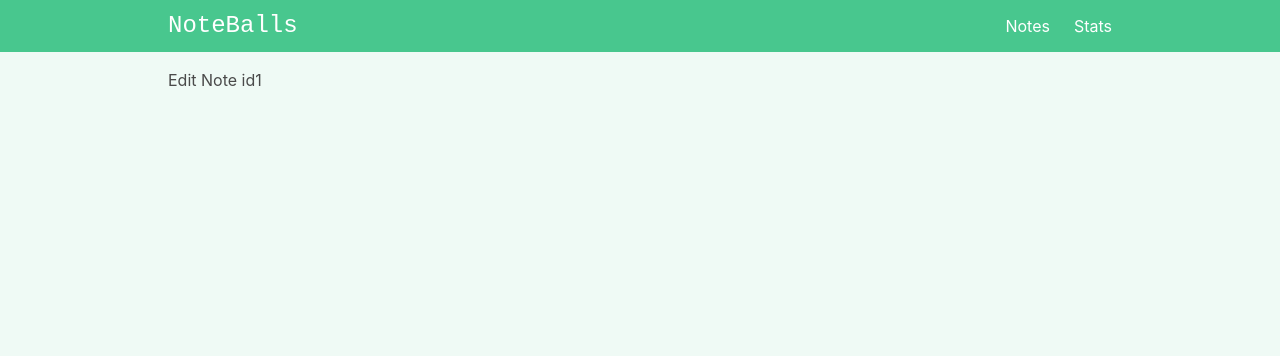
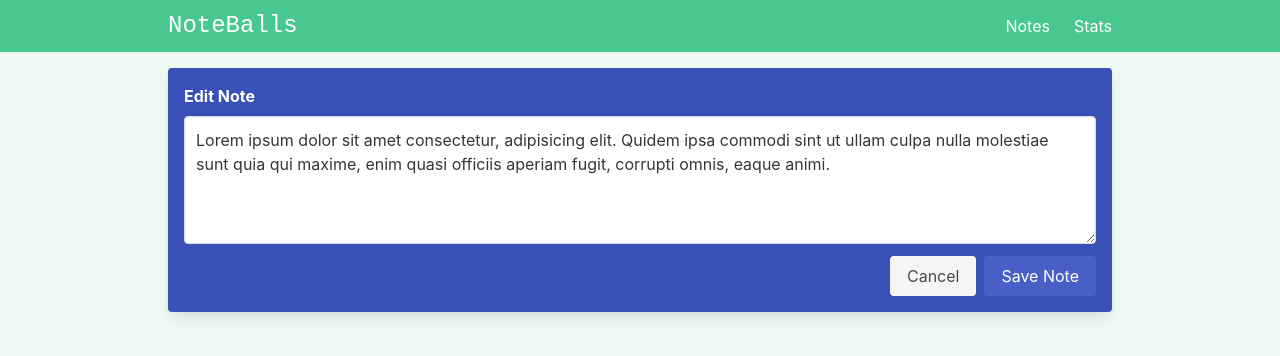
Before and after one commit to BOBKOVSERGEY/noteballs-vue, a Vue app: page /edit-note/id1 in a window 1280 px wide. Shown: the top 356 px of the page. Built offline with nearby package versions, Linux system fonts and the light colour scheme.

Commit message:
Edit Note

```diff
--- a/src/components/Layout/Navbar.vue
+++ b/src/components/Layout/Navbar.vue
@@ -11,9 +11,9 @@
       aria-label="main navigation">
     <div class="container is-max-desktop px-2">
       <div class="navbar-brand">
-        <a class="navbar-item is-size-4 is-family-monospace"  href="/">
+        <RouterLink class="navbar-item is-size-4 is-family-monospace"  :to="{name: 'Notes'}">
           NoteBalls
-        </a>
+        </RouterLink>
 
         <a
             @click.prevent="showMobileNav = !showMobileNav"
--- a/src/components/Notes/AddEditNote.vue
+++ b/src/components/Notes/AddEditNote.vue
@@ -1,18 +1,52 @@
 <script setup>
-  const modelValue = defineModel();
+  import {ref} from "vue";
+
+  const modelValue = defineModel({
+    required: true
+  });
+
+  const props = defineProps({
+    bgColor: {
+      type: String,
+      default: 'success'
+    },
+    placeholder: {
+      type: String,
+      default: 'Type something...'
+    },
+    label: {
+      type: String
+    }
+  });
+
+  const textAreaRef = ref(null);
+
+  const focusTextarea = () => {
+    textAreaRef.value.focus()
+  }
+
+  defineExpose({
+    focusTextarea
+  })
 
 </script>
 
 <template>
-  <div class="card has-background-success-dark mb-4 p-4">
+  <div
+      class="card mb-4 p-4"
+      :class="`has-background-${bgColor}-dark`"
+  >
+    <label v-if="label"
+           class="label has-text-white">
+      {{ label }}
+    </label>
     <div class="field">
-      <label class="label">Message</label>
       <div class="control">
         <textarea
             v-model="modelValue"
             class="textarea"
-            placeholder="Write a new note"
-            ref="newNoteRef"
+            :placeholder="placeholder"
+            ref="textAreaRef"
         />
       </div>
     </div>
--- a/src/stores/NotesStore.js
+++ b/src/stores/NotesStore.js
@@ -1,5 +1,5 @@
 import {defineStore} from "pinia";
-import {ref} from "vue";
+import {computed, ref} from "vue";
 
 export const useNotesStore = defineStore('notes', () => {
 
@@ -16,6 +16,10 @@ export const useNotesStore = defineStore('notes', () => {
         ]
     );
 
+    const getNoteContent = computed(() => {
+        return (id) =>  notes.value.filter((note) => note.id === id)[0].content
+    })
+
     const addNote = (newNoteContent) => {
         let currentDate = new Date().getTime();
         let id = currentDate.toString()
@@ -30,14 +34,20 @@ export const useNotesStore = defineStore('notes', () => {
     }
 
     const deleteNote = (idToDelete) => {
-        notes.value = notes.value.filter(note => {
-            return note.id !== idToDelete
-        })
+        notes.value = notes.value.filter(note => note.id !== idToDelete)
+    }
+
+    const updateNote = (id, content) => {
+        let index = notes.value.findIndex(note => note.id === id);
+
+        notes.value[index].content = content
     }
 
     return {
         notes,
+        getNoteContent,
         addNote,
-        deleteNote
+        deleteNote,
+        updateNote
     }
 })
--- a/src/views/Notes/EditNoteView.vue
+++ b/src/views/Notes/EditNoteView.vue
@@ -1,9 +1,62 @@
 <script setup>
+import {onMounted, ref} from "vue";
+import { useRoute } from "vue-router";
+import { useNotesStore } from "@/stores/NotesStore.js";
 
+import AddEditNote from "@/components/Notes/AddEditNote.vue";
+
+/*
+  router
+*/
+const route = useRoute();
+
+const noteContent = ref('');
+const storeNotes = useNotesStore();
+
+const handleSaveClicked = () => {
+
+  let payload = {
+    id: route.params.id,
+    content: noteContent
+  }
+
+  storeNotes.updateNote(route.params.id, noteContent.value)
+}
+
+onMounted(() => {
+  //console.log(storeNotes.getNoteContent(route.params.id))
+  noteContent.value = storeNotes.getNoteContent(route.params.id)
+})
 </script>
 
 <template>
-  <div class="edit-not">
-    <h1>Edit Note {{ $route.params.id }}</h1>
-  </div>
+  <AddEditNote
+      v-model="noteContent"
+      ref="addEditNoteRef"
+      bgColor="link"
+      placeholder="Edit note"
+      label="Edit Note"
+  >
+    <template v-slot:buttons>
+      <!--<RouterLink
+          :to="{ name: 'Notes' }"
+          class="button is-light mr-2"
+      >
+        Cancel
+      </RouterLink>-->
+      <button
+          @click.prevent="$router.back()"
+          class="button is-light mr-2"
+      >
+        Cancel
+      </button>
+      <button
+          @click.prevent="handleSaveClicked"
+          class="button is-link has-background-link"
+          :disabled="!noteContent"
+      >
+        Save Note
+      </button>
+    </template>
+  </AddEditNote>
 </template>
--- a/src/views/Notes/NotesView.vue
+++ b/src/views/Notes/NotesView.vue
@@ -6,16 +6,14 @@
 
   const newNote = ref('');
 
-  const newNoteRef = ref(null);
+  const addEditNoteRef = ref(null);
 
   const storeNotes = useNotesStore();
 
   const addNote = () => {
     storeNotes.addNote(newNote.value)
-
     newNote.value = '';
-
-    newNoteRef.value.focus()
+    addEditNoteRef.value.focusTextarea();
   }
 
 </script>
@@ -23,6 +21,8 @@
 <template>
   <AddEditNote
       v-model="newNote"
+      ref="addEditNoteRef"
+      placeholder="Add a new Note"
   >
     <template v-slot:buttons>
       <button
@@ -33,29 +33,6 @@
       </button>
     </template>
   </AddEditNote>
-  <!--<div class="card has-background-success-dark mb-4 p-4">
-    <div class="field">
-      <label class="label">Message</label>
-      <div class="control">
-        <textarea
-            v-model="newNote"
-            class="textarea"
-            placeholder="Write a new note"
-            ref="newNoteRef"
-        />
-      </div>
-    </div>
-    <div class="field is-grouped is-grouped-right">
-      <div class="control">
-        <button
-            @click="addNote"
-            :disabled="!newNote"
-            class="button is-link has-background-success">
-          Add new Note
-        </button>
-      </div>
-    </div>
-  </div>-->
   <Note v-for="note in storeNotes.notes"
         :key="note.id"
         :note="note"
```
